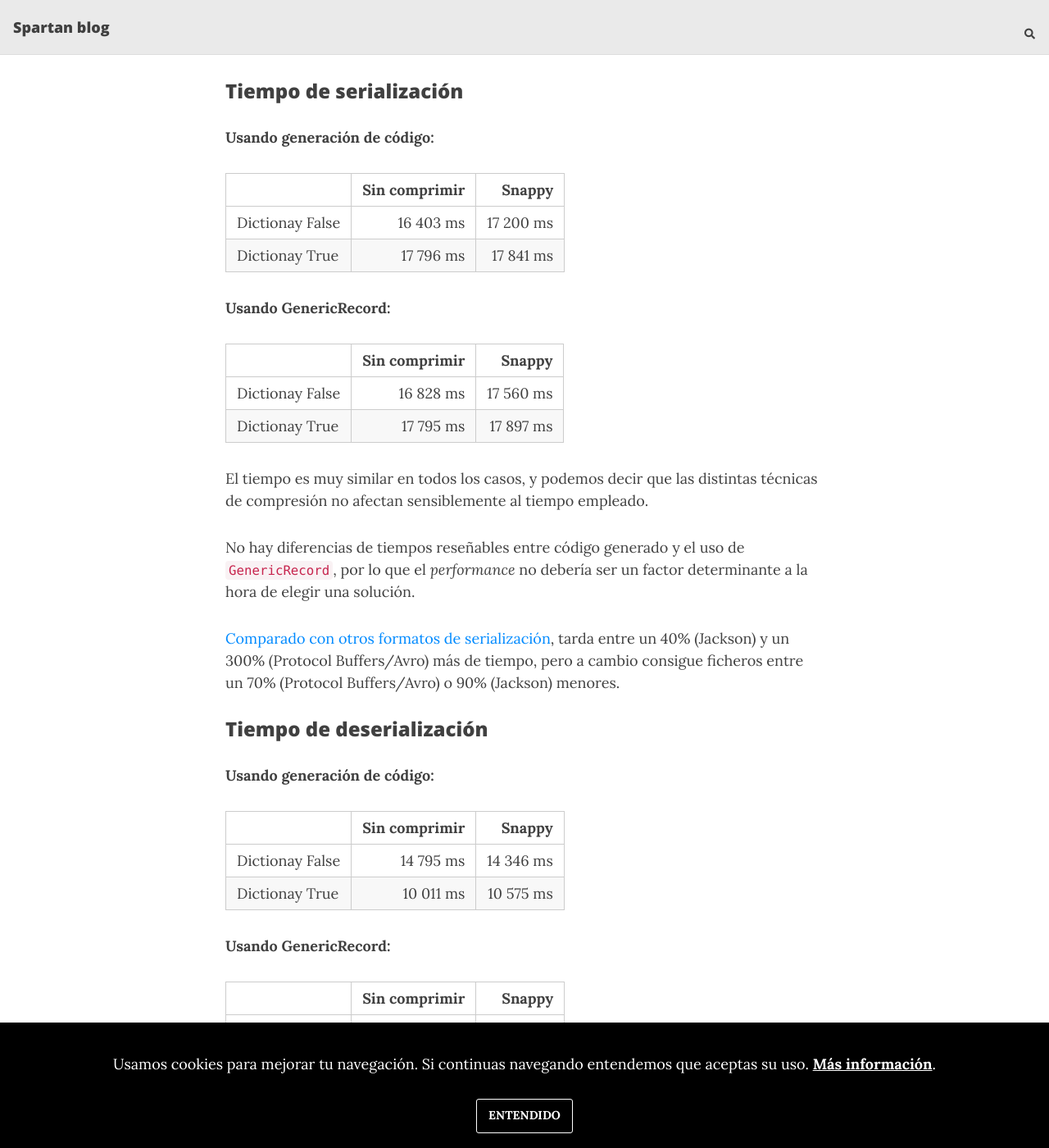
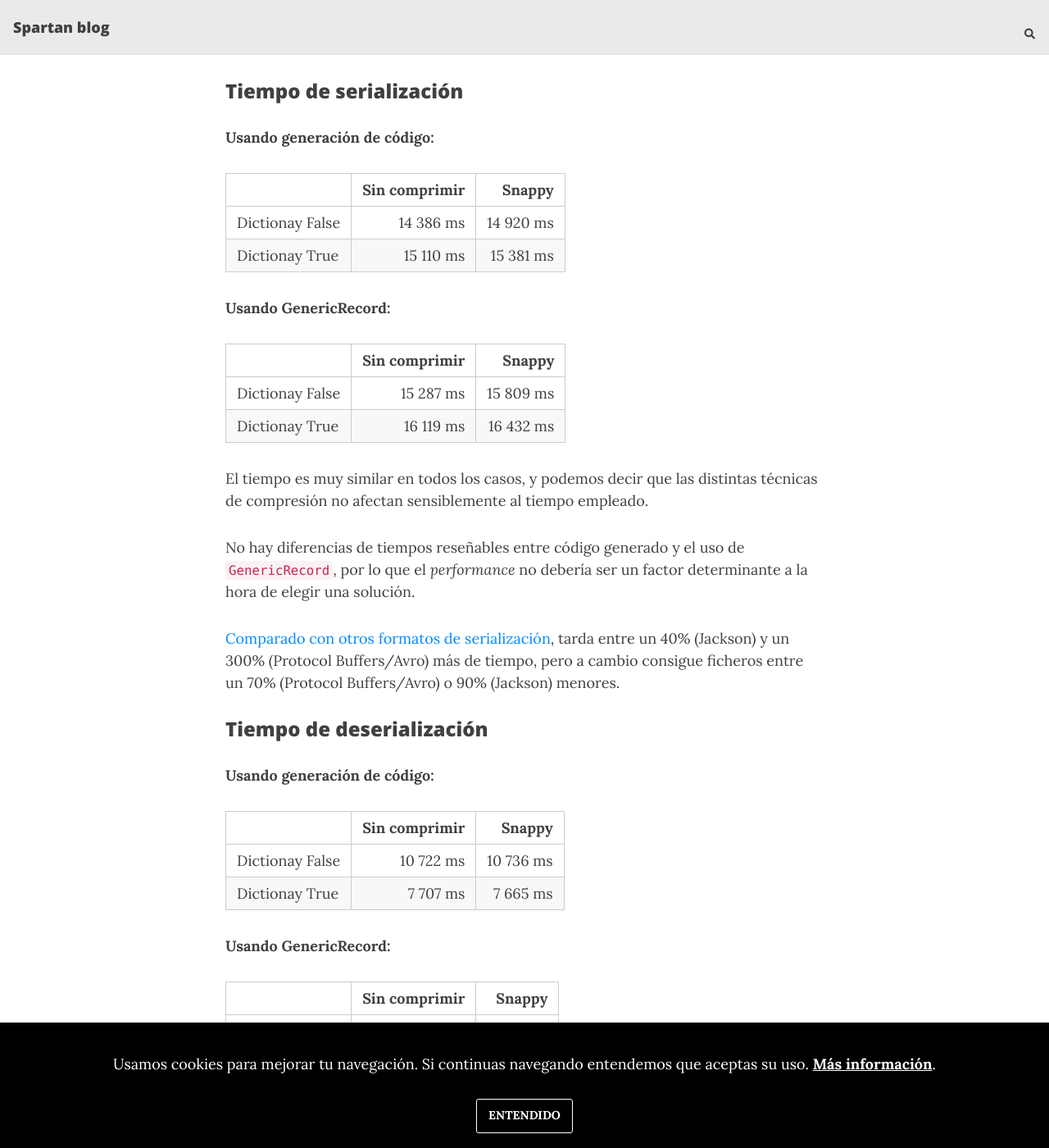
Before and after one commit to jerolba/jerolba.github.io, a Jekyll site: the page built from _posts/2023-11-22-trabajando-con-ficheros-parquet-en-java-usando-avro.md, in a window 1280 px wide and 1400 px high, scrolled down 8817 px. Shown: the whole window at 82% size. Built offline with Jekyll 4.4.1, drawn with Linux system fonts in a browser that asks for light colours; nearby versions of some CDN libraries; comment, search, counter and statistics services are not loaded.

Commit message:
Reexecute benchmarks

```diff
--- a/_posts/2023-11-22-trabajando-con-ficheros-parquet-en-java-usando-avro.md
+++ b/_posts/2023-11-22-trabajando-con-ficheros-parquet-en-java-usando-avro.md
@@ -301,15 +301,15 @@
 
 |    | Sin comprimir | Snappy |
 |:---|---:|---:|
-| Dictionay False | 16 403 ms | 17 200 ms |
-| Dictionay True  | 17 796 ms | 17 841 ms |
+| Dictionay False | 14 386 ms | 14 920 ms |
+| Dictionay True  | 15 110 ms | 15 381 ms |
 
 **Usando GenericRecord:**
 
 |   | Sin comprimir | Snappy |
 |---|---:|---:|
-| Dictionay False | 16 828 ms | 17 560 ms |
-| Dictionay True  | 17 795 ms | 17 897 ms |
+| Dictionay False | 15 287 ms | 15 809 ms |
+| Dictionay True  | 16 119 ms | 16 432 ms |
 
 El tiempo es muy similar en todos los casos, y podemos decir que las distintas técnicas de compresión no afectan sensiblemente al tiempo empleado.
 
@@ -323,15 +323,15 @@
 
 |   | Sin comprimir | Snappy |
 |---|---:|---:|
-| Dictionay False | 14 795 ms | 14 346 ms |
-| Dictionay True  | 10 011 ms | 10 575 ms |
+| Dictionay False | 10 722 ms | 10 736 ms |
+| Dictionay True  |  7 707 ms |  7 665 ms |
 
 **Usando GenericRecord:**
 
 |   | Sin comprimir | Snappy |
 |---|---:|---:|
-| Dictionay False | 13 276 ms | 14 044 ms |
-| Dictionay True  |  8 639 ms |  9 347 ms |
+| Dictionay False | 12 089 ms | 11 931 ms |
+| Dictionay True  |  8 374 ms |  8 451 ms |
 
 En este caso el uso del diccionario tiene un impacto relevante en el tiempo, al ahorrarse decodificar información que está repetida. Definitivamente no hay una razón para desactivar la funcionalidad.
 
```
Also changed, not shown: _posts/2023-12-03-trabajando-con-ficheros-parquet-en-java-usando-protocol-buffers.md (+4 -4 lines).
